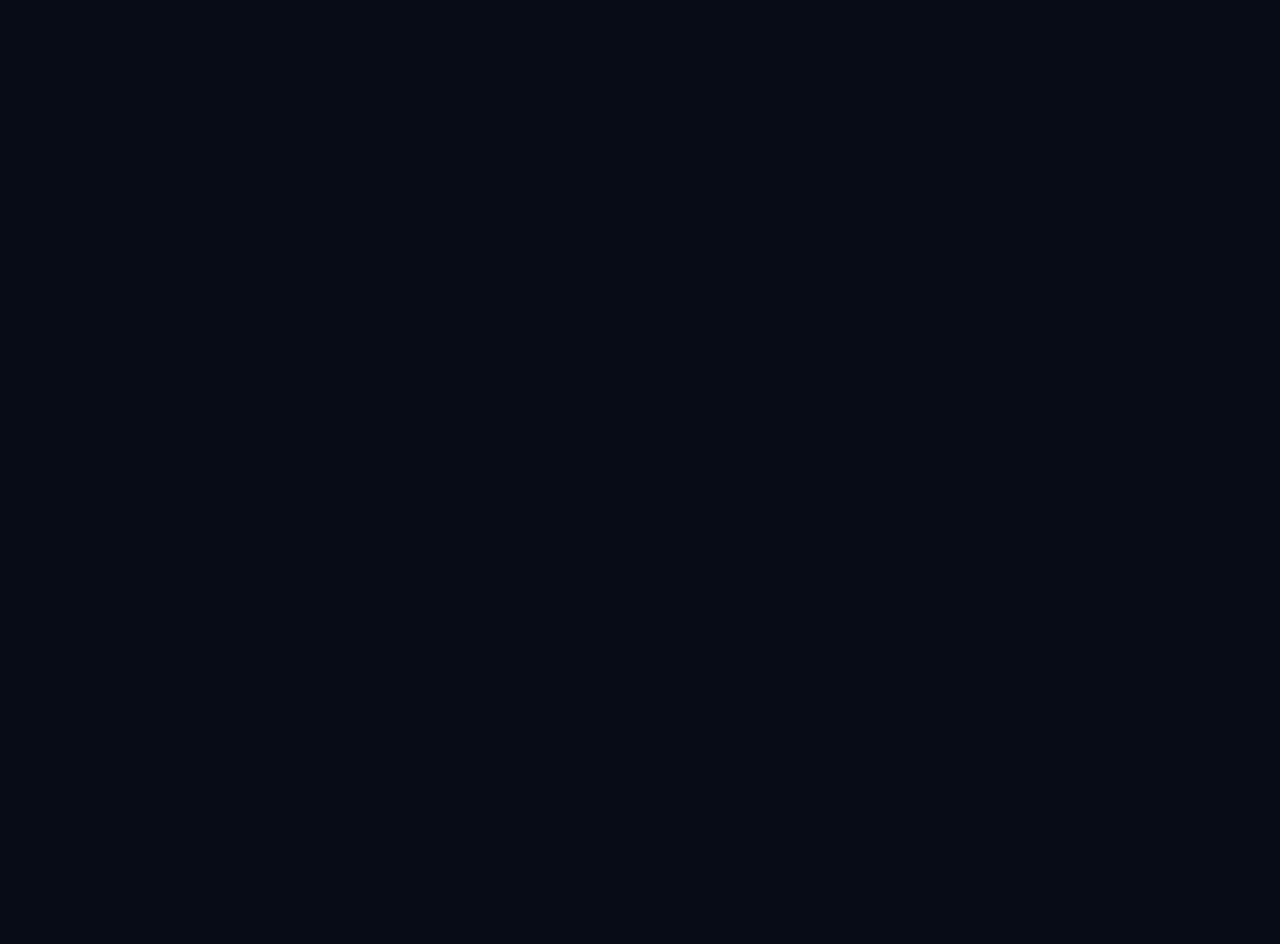
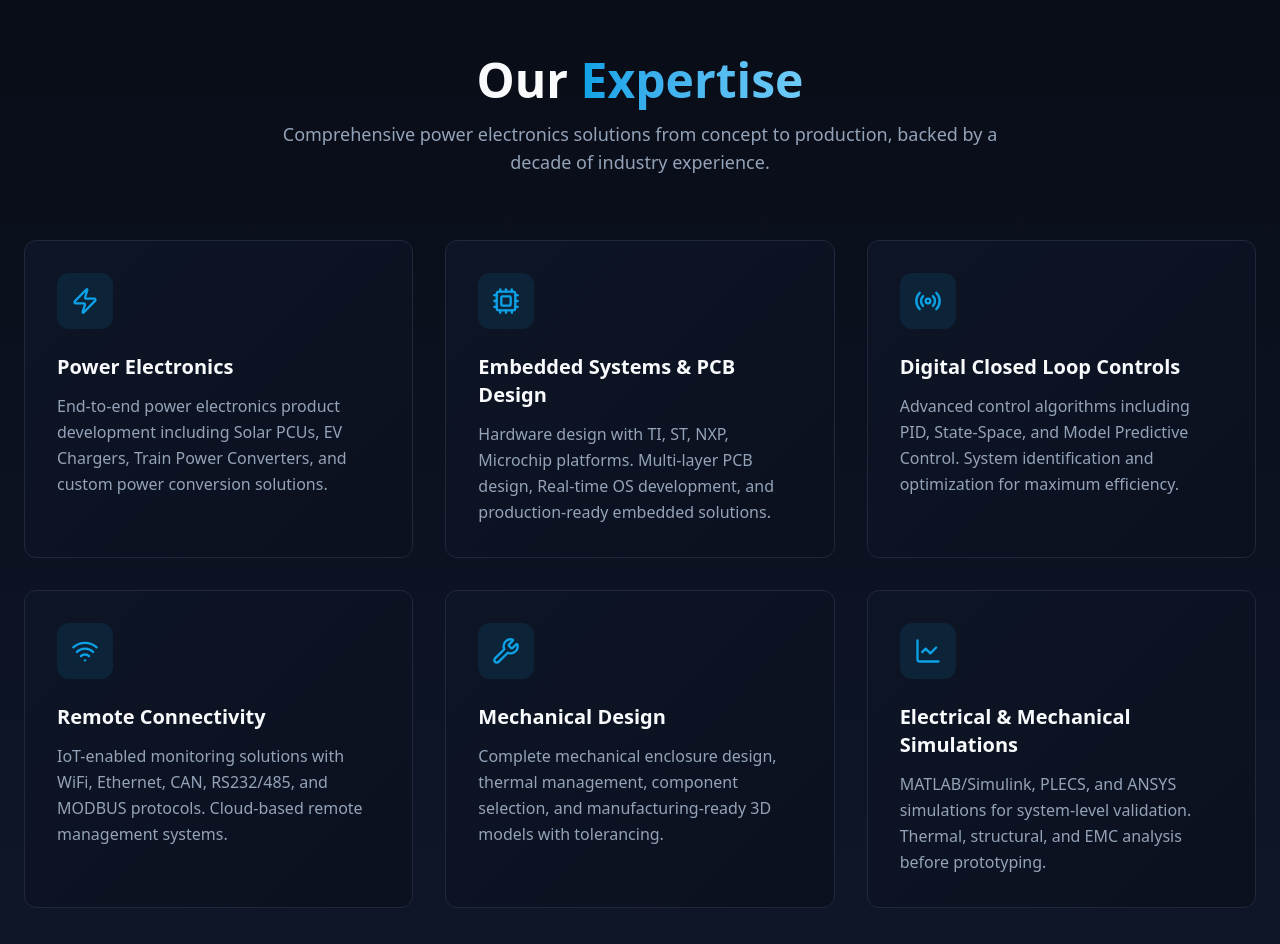
Before and after one commit to suresh-javvadi/voltino-systems, a React (Vite) app: page / in a window 1280 px wide. Shown: the part 840-1784 px from the top of the page. Before the commit the page ends 800 px from the top, so only its background shows below. Built offline with nearby package versions, Linux system fonts and the light colour scheme.

Commit message:
feat: add ExpertiseSection component and integrate into Landing page

```diff
--- /dev/null
+++ b/src/components/ExpertiseSection.jsx
@@ -0,0 +1,88 @@
+import { Zap, Cpu, Radio, Wifi, Wrench, LineChart } from "lucide-react";
+
+const expertiseItems = [
+  {
+    icon: Zap,
+    title: "Power Electronics",
+    description:
+      "End-to-end power electronics product development including Solar PCUs, EV Chargers, Train Power Converters, and custom power conversion solutions.",
+  },
+  {
+    icon: Cpu,
+    title: "Embedded Systems & PCB Design",
+    description:
+      "Hardware design with TI, ST, NXP, Microchip platforms. Multi-layer PCB design, Real-time OS development, and production-ready embedded solutions.",
+  },
+  {
+    icon: Radio,
+    title: "Digital Closed Loop Controls",
+    description:
+      "Advanced control algorithms including PID, State-Space, and Model Predictive Control. System identification and optimization for maximum efficiency.",
+  },
+  {
+    icon: Wifi,
+    title: "Remote Connectivity",
+    description:
+      "IoT-enabled monitoring solutions with WiFi, Ethernet, CAN, RS232/485, and MODBUS protocols. Cloud-based remote management systems.",
+  },
+  {
+    icon: Wrench,
+    title: "Mechanical Design",
+    description:
+      "Complete mechanical enclosure design, thermal management, component selection, and manufacturing-ready 3D models with tolerancing.",
+  },
+  {
+    icon: LineChart,
+    title: "Electrical & Mechanical Simulations",
+    description:
+      "MATLAB/Simulink, PLECS, and ANSYS simulations for system-level validation. Thermal, structural, and EMC analysis before prototyping.",
+  },
+];
+
+export function ExpertiseSection() {
+  return (
+    <section
+      id="expertise"
+      className="py-12 sm:py-16 md:py-24 gradient-navy relative"
+    >
+      <div className="container mx-auto px-4 md:px-6">
+        {/* Section Header */}
+        <div className="text-center max-w-3xl mx-auto mb-16">
+          <h2 className="text-3xl md:text-4xl lg:text-5xl font-bold text-foreground mb-4">
+            Our <span className="text-gradient">Expertise</span>
+          </h2>
+          <p className="text-muted-foreground text-lg">
+            Comprehensive power electronics solutions from concept to
+            production, backed by a decade of industry experience.
+          </p>
+        </div>
+
+        {/* Expertise Grid */}
+        <div className="grid grid-cols-1 md:grid-cols-2 lg:grid-cols-3 gap-6 md:gap-8">
+          {expertiseItems.map((item, index) => (
+            <div
+              key={item.title}
+              className="group relative p-6 md:p-8 rounded-xl gradient-card border border-border hover:border-primary/50 transition-all duration-300 hover-lift hover-glow"
+            >
+              {/* Icon */}
+              <div className="w-14 h-14 rounded-xl bg-primary/10 flex items-center justify-center mb-6 group-hover:bg-primary/20 transition-colors">
+                <item.icon className="w-7 h-7 text-primary" />
+              </div>
+
+              {/* Content */}
+              <h3 className="text-xl font-semibold text-foreground mb-3 group-hover:text-primary transition-colors">
+                {item.title}
+              </h3>
+              <p className="text-muted-foreground leading-relaxed">
+                {item.description}
+              </p>
+
+              {/* Hover gradient overlay */}
+              <div className="absolute inset-0 rounded-xl bg-gradient-to-br from-primary/5 to-transparent opacity-0 group-hover:opacity-100 transition-opacity pointer-events-none" />
+            </div>
+          ))}
+        </div>
+      </div>
+    </section>
+  );
+}
--- a/src/pages/Landing.jsx
+++ b/src/pages/Landing.jsx
@@ -1,6 +1,7 @@
 import React from "react";
 import { Header } from "../components/Header";
 import { HeroSection } from "@/components/HeroSection";
+import { ExpertiseSection } from "@/components/ExpertiseSection";
 
 const Landing = () => {
   return (
@@ -8,6 +9,7 @@ const Landing = () => {
       <Header />
       <main>
         <HeroSection />
+        <ExpertiseSection />
       </main>
     </div>
   );
```
